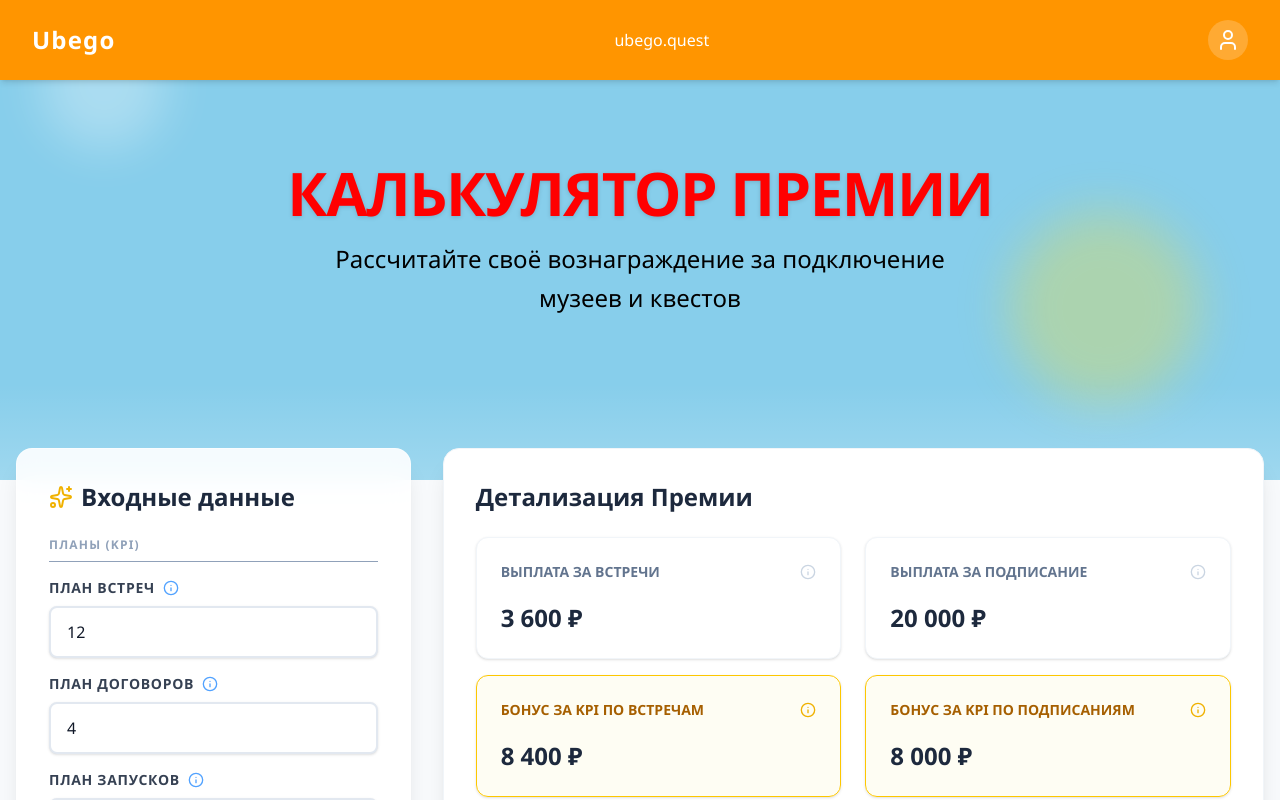
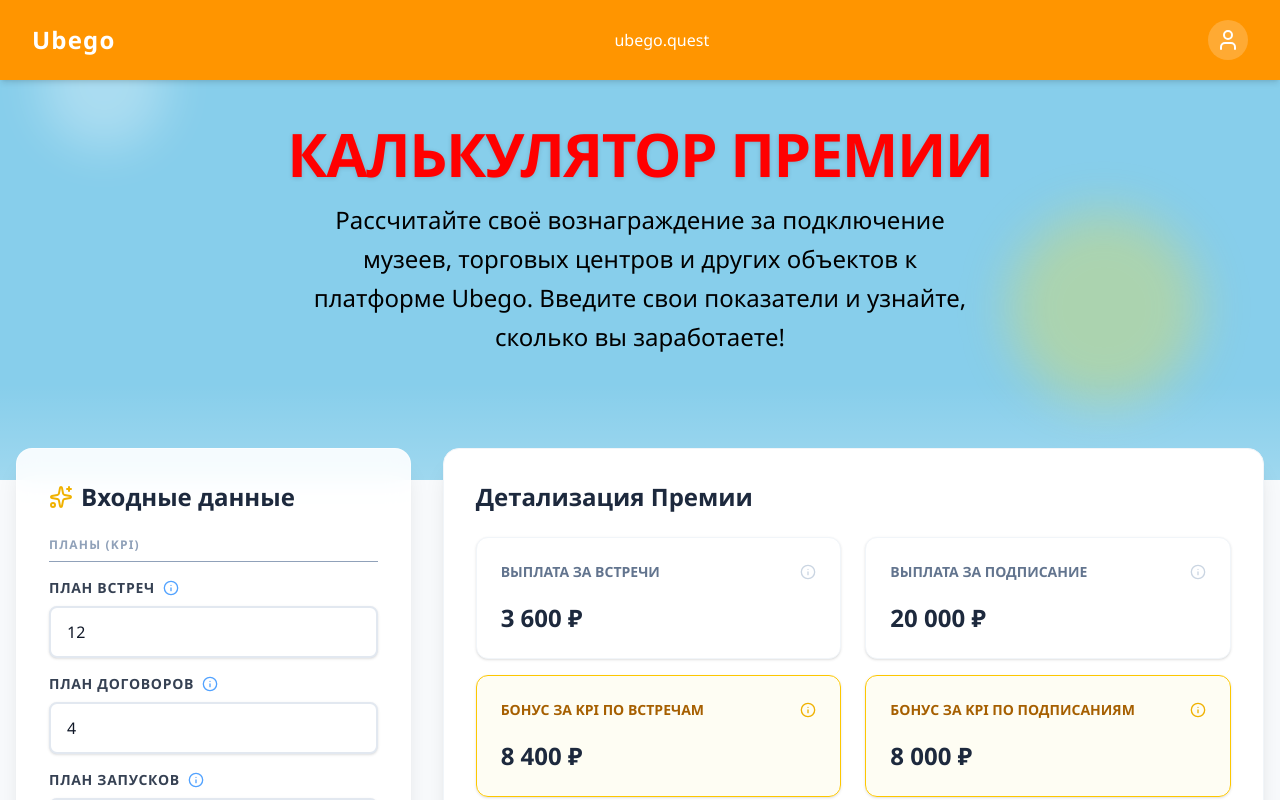
Before and after one commit to ubego/seller-partner-rewards, a Next.js app: page / in a window 1280 px wide. Shown: the top 800 px of the page. Built offline with nearby package versions, Linux system fonts and the light colour scheme.

Commit message:
feat: update PRD and layout title for Ubego service; enhance Hero component description

```diff
--- a/src/app/layout.tsx
+++ b/src/app/layout.tsx
@@ -2,7 +2,7 @@
 import './globals.css';
 
 export const metadata: Metadata = {
-  title: "Ubego Children's Service Calculator",
+  title: "Ubego - квест-экскурсии в реальной жизни",
   description: "Калькулятор премии для продавцов-партнеров Ubego",
 };
 
--- a/src/components/Hero.tsx
+++ b/src/components/Hero.tsx
@@ -33,7 +33,7 @@
           transition={{ duration: 0.8, delay: 0.2, ease: "easeOut" }}
           className="text-lg md:text-2xl text-[var(--ubego-text-primary)] font-medium max-w-2xl mx-auto leading-relaxed"
         >
-          Рассчитайте своё вознаграждение за подключение музеев и квестов
+          Рассчитайте своё вознаграждение за подключение музеев, торговых центров и других объектов к платформе Ubego. Введите свои показатели и узнайте, сколько вы заработаете!
         </motion.p>
       </div>
 
```
Also changed, not shown: 1 other file (tests, documents, lock files or other folders).
